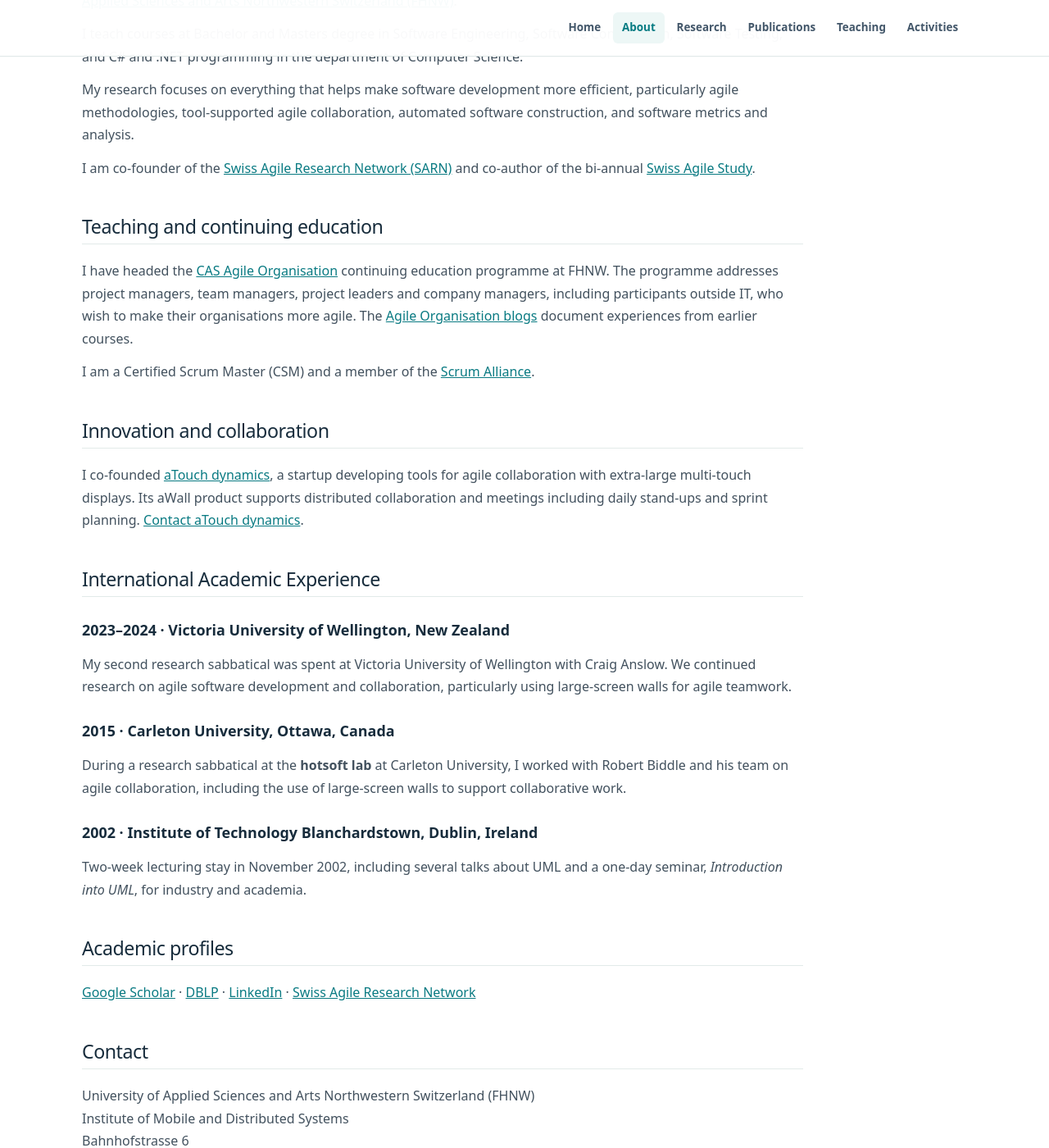
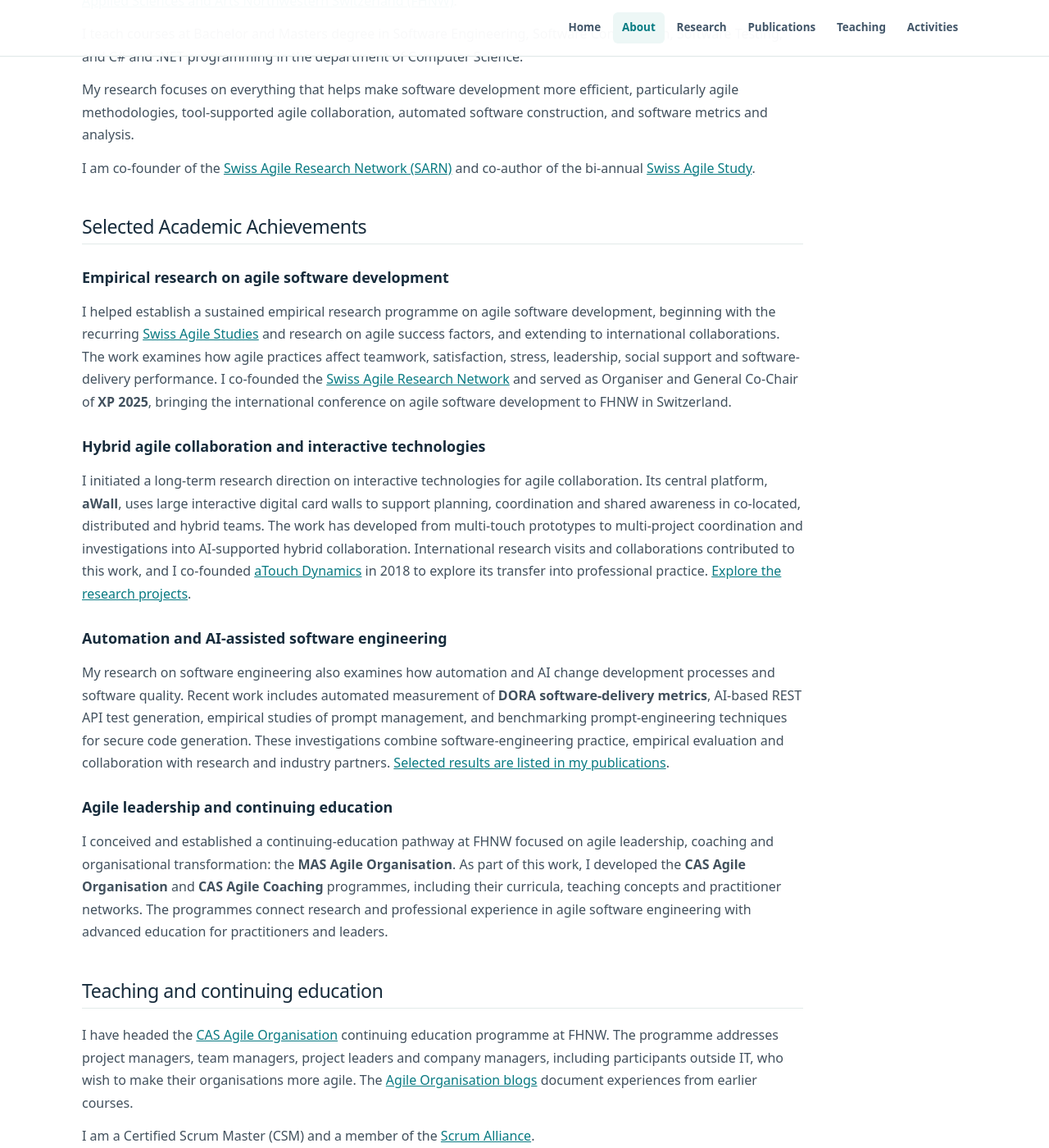
Before and after one commit to martinkropp/martinkropp.github.io, a Jekyll site: the page built from about.md, in a window 1280 px wide and 1400 px high, scrolled down 281 px. Shown: the whole window at 82% size. Built offline with Jekyll 4.4.1, drawn with Linux system fonts in a browser that asks for light colours.

Commit message:
Add four SNSF-based academic achievements to About page

```diff
--- a/about.md
+++ b/about.md
@@ -11,6 +11,24 @@
 My research focuses on everything that helps make software development more efficient, particularly agile methodologies, tool-supported agile collaboration, automated software construction, and software metrics and analysis.
 
 I am co-founder of the [Swiss Agile Research Network (SARN)](http://www.swissagileresearchnetwork.ch/) and co-author of the bi-annual [Swiss Agile Study](http://www.swissagilestudy.ch/).
+
+## Selected Academic Achievements
+
+### Empirical research on agile software development
+
+I helped establish a sustained empirical research programme on agile software development, beginning with the recurring [Swiss Agile Studies](http://www.swissagilestudy.ch/) and research on agile success factors, and extending to international collaborations. The work examines how agile practices affect teamwork, satisfaction, stress, leadership, social support and software-delivery performance. I co-founded the [Swiss Agile Research Network](http://www.swissagileresearchnetwork.ch/) and served as Organiser and General Co-Chair of **XP 2025**, bringing the international conference on agile software development to FHNW in Switzerland.
+
+### Hybrid agile collaboration and interactive technologies
+
+I initiated a long-term research direction on interactive technologies for agile collaboration. Its central platform, **aWall**, uses large interactive digital card walls to support planning, coordination and shared awareness in co-located, distributed and hybrid teams. The work has developed from multi-touch prototypes to multi-project coordination and investigations into AI-supported hybrid collaboration. International research visits and collaborations contributed to this work, and I co-founded [aTouch Dynamics](https://www.atouch.ch/) in 2018 to explore its transfer into professional practice. [Explore the research projects](/research).
+
+### Automation and AI-assisted software engineering
+
+My research on software engineering also examines how automation and AI change development processes and software quality. Recent work includes automated measurement of **DORA software-delivery metrics**, AI-based REST API test generation, empirical studies of prompt management, and benchmarking prompt-engineering techniques for secure code generation. These investigations combine software-engineering practice, empirical evaluation and collaboration with research and industry partners. [Selected results are listed in my publications](/publications).
+
+### Agile leadership and continuing education
+
+I conceived and established a continuing-education pathway at FHNW focused on agile leadership, coaching and organisational transformation: the **MAS Agile Organisation**. As part of this work, I developed the **CAS Agile Organisation** and **CAS Agile Coaching** programmes, including their curricula, teaching concepts and practitioner networks. The programmes connect research and professional experience in agile software engineering with advanced education for practitioners and leaders.
 
 ## Teaching and continuing education
 
```
